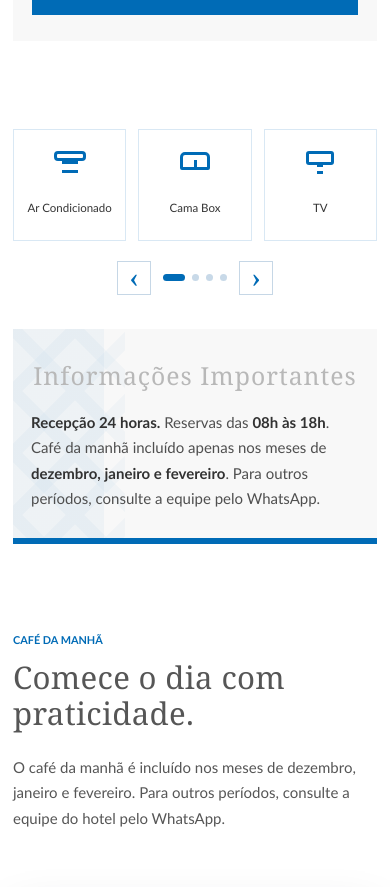
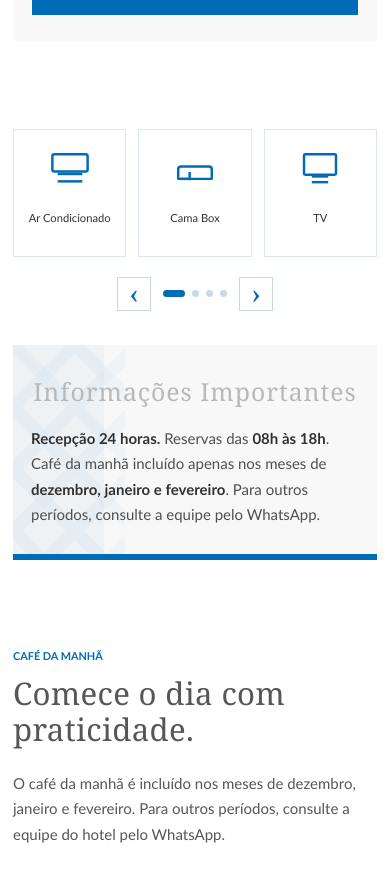
Before and after one commit to Joaogomes111/camboriu-hotel-1, a Next.js app: page / in a window 390 px wide. Shown: the part 5184-6071 px from the top of the page. Built offline with nearby package versions, Linux system fonts and the light colour scheme.

Commit message:
Add files via upload

```diff
--- a/app/globals.css
+++ b/app/globals.css
@@ -1801,21 +1801,24 @@ main {
 
   .amenity {
     flex: 0 0 calc((100% - 24px) / 3);
-    min-height: 112px;
-    padding: 13px 8px 12px;
+    min-height: 128px;
+    padding: 15px 8px 13px;
     border: 1px solid #d9e8f4;
     background: var(--white);
-    gap: 10px;
+    gap: 8px;
     scroll-snap-align: start;
   }
 
   .line-icon {
-    width: 36px;
-    height: 36px;
+    width: 50px;
+    height: 50px;
+    transform: scale(0.82);
+    transform-origin: center;
+    margin: -3px 0 -5px;
   }
 
   .amenity p {
-    font-size: 0.72rem;
+    font-size: 0.7rem;
     line-height: 1.28;
   }
 
--- a/app/page.tsx
+++ b/app/page.tsx
@@ -86,7 +86,6 @@ const amenities = [
   { label: "Cama Box", icon: "icon-bed" },
   { label: "TV", icon: "icon-tv" },
   { label: "TV a Cabo", icon: "icon-satellite" },
-  { label: "Chuveiro", icon: "icon-shower" },
   { label: "Frigobar", icon: "icon-fridge" },
   { label: "Wi-Fi", icon: "icon-wifi" },
   { label: "Cofre", icon: "icon-safe" },
```
Also changed, not shown: next-env.d.ts.
